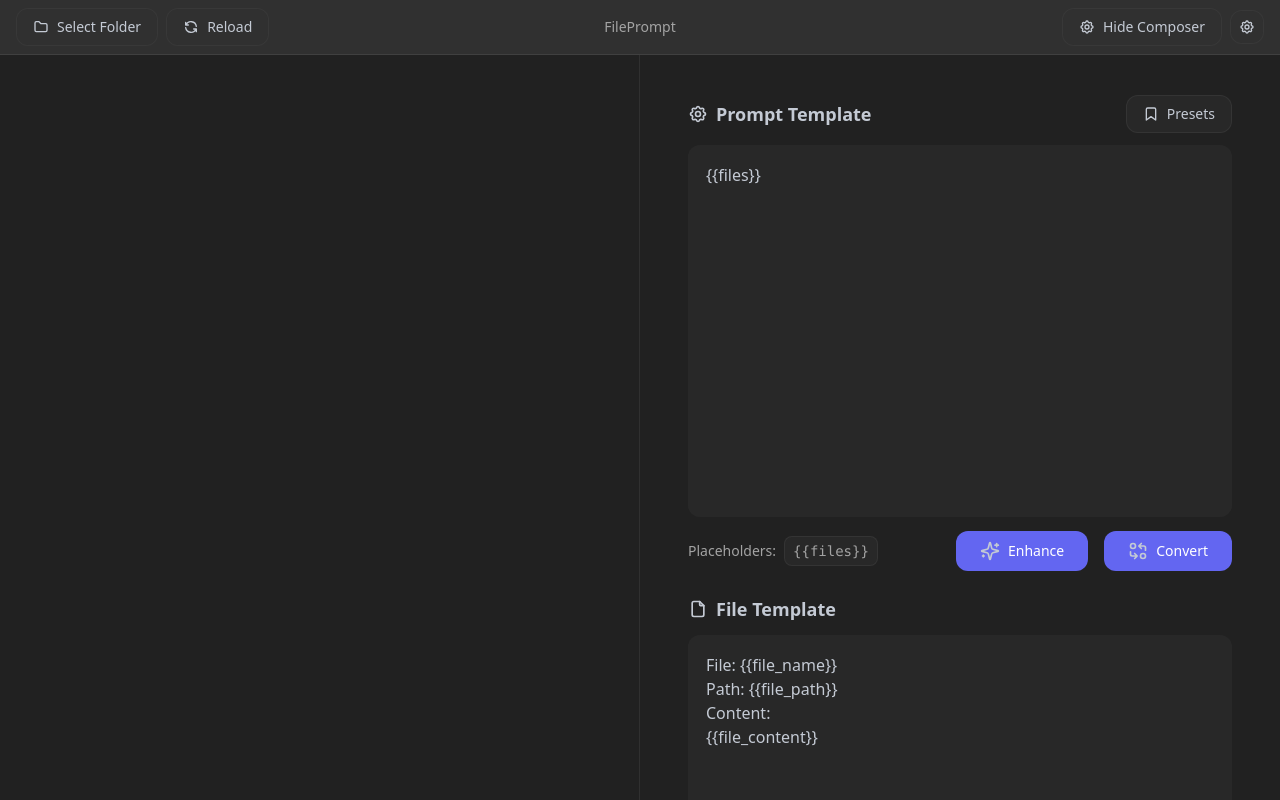
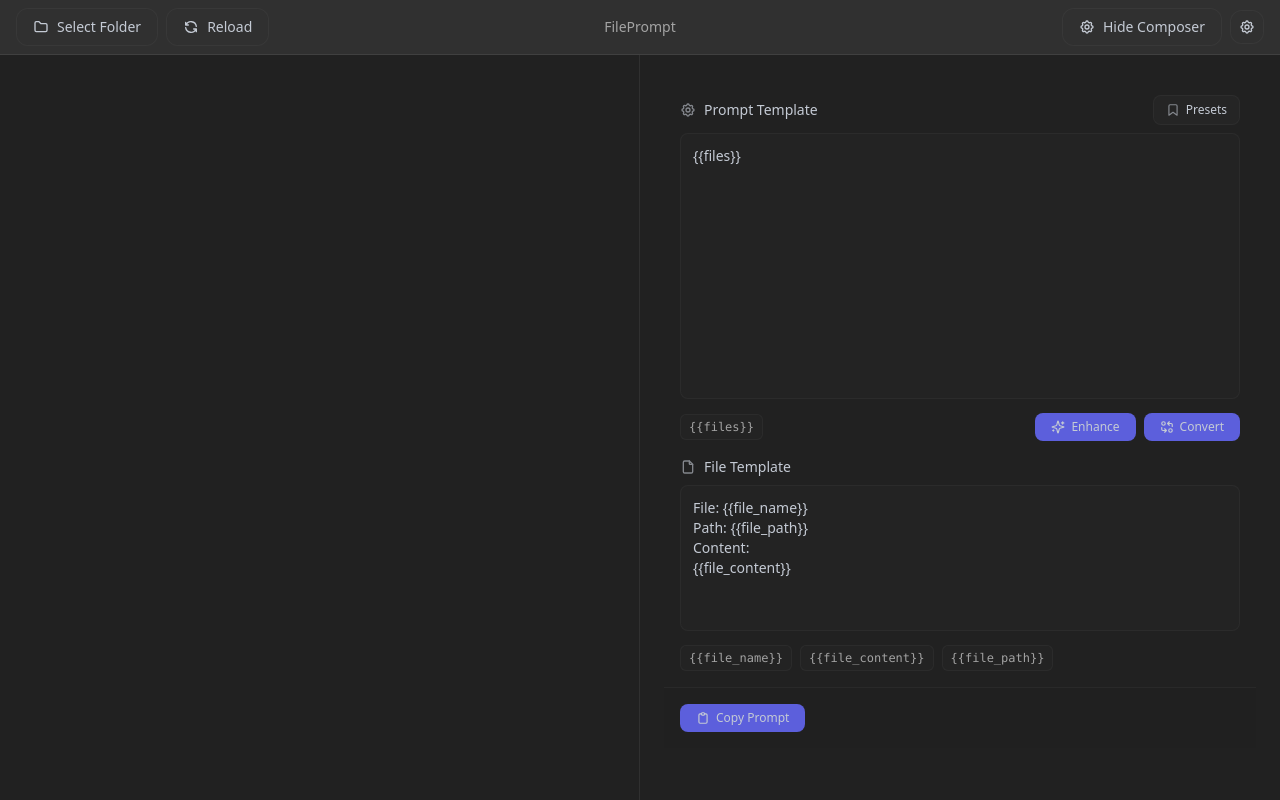
Before and after one commit to LuisGot/FilePrompt, an Angular app: page / in a window 1280 px wide. Built offline with nearby package versions, Linux system fonts and the light colour scheme.

Commit message:
Refactor components with improved styling

```diff
--- a/src/app/components/prompt-composer/prompt-composer.component.html
+++ b/src/app/components/prompt-composer/prompt-composer.component.html
@@ -1,51 +1,56 @@
-<!-- Simplified prompt composer template -->
-<div class="flex flex-col h-full relative">
-	<div
-		id="composer-content"
-		class="flex-1 space-y-6 overflow-y-auto px-6 py-4 pb-24"
-	>
+<!-- Clean desktop-like prompt composer -->
+<div class="flex flex-col h-full bg-darkbg text-lightprimary">
+	<div class="flex-1 space-y-4 p-4 overflow-y-auto">
 		<!-- Prompt Template Section -->
 		<section>
-			<div class="flex justify-between items-center mb-3">
-				<h3 class="text-lg font-semibold flex items-center gap-2">
-					<img src="assets/icons/settings.svg" alt="settings" class="w-5 h-5" />
+			<div class="flex justify-between items-center mb-2">
+				<div class="flex items-center gap-2 text-sm">
+					<img
+						src="assets/icons/settings.svg"
+						alt="settings"
+						class="w-4 h-4 opacity-60"
+					/>
 					Prompt Template
-				</h3>
+				</div>
 				<button
 					(click)="openPresetsModal()"
-					class="bg-darkprimary/50 px-4 py-2 rounded-xl hover:bg-neutral-700/50 active:bg-neutral-600/50 transition-all duration-150 flex items-center gap-2 text-sm border border-neutral-700/50"
+					class="text-xs px-3 py-1.5 rounded-lg bg-darkprimary/30 hover:bg-neutral-700/30 border border-neutral-700/30 transition-all flex items-center gap-1.5"
 				>
-					<img src="assets/icons/bookmark.svg" alt="presets" class="w-4 h-4" />
+					<img
+						src="assets/icons/bookmark.svg"
+						alt="presets"
+						class="w-3.5 h-3.5 opacity-60"
+					/>
 					Presets
 				</button>
 			</div>
 			<textarea
 				[(ngModel)]="localPromptTemplate"
 				(ngModelChange)="onPromptTemplateChange()"
-				rows="14"
-				placeholder="Enter full content template here..."
+				rows="12"
+				placeholder="Enter your prompt template..."
 				[disabled]="isEnhancing || isConverting"
-				class="w-full bg-darkprimary/50 resize-none rounded-xl p-4 outline-none focus:outline-none border-2 border-transparent focus:border-indigo-500 placeholder-neutral-500 transition-all duration-300 ease-in-out disabled:opacity-50 disabled:cursor-not-allowed"
+				class="w-full bg-darkprimary/20 text-sm rounded-lg p-3 outline-none border border-neutral-700/30 focus:border-indigo-500/50 placeholder-neutral-500 transition-all resize-none disabled:opacity-50"
 			></textarea>
-			<div
-				class="flex justify-between items-center text-sm mt-2 text-neutral-400"
-			>
-				<div class="flex items-center gap-2">
-					Placeholders:
+			<div class="flex justify-between items-center mt-2 text-xs">
 				<code
-						class="bg-darkprimary/50 px-2 py-1 rounded-lg border border-neutral-700/50 inline-flex"
+					class="bg-darkprimary/20 px-2 py-1 rounded-md border border-neutral-700/30 text-neutral-400"
 					>{{ '{{files}}' }}</code
 				>
-				</div>
-				<div class="flex gap-4 items-center relative">
+				<div class="flex gap-2">
 					<button
 						(click)="onEnhancePrompt()"
 						[disabled]="isEnhancing"
-						class="bg-indigo-500 text-white px-6 py-2.5 rounded-xl hover:bg-indigo-600 active:bg-indigo-700 transition-all duration-150 flex items-center gap-2 font-medium disabled:opacity-70 disabled:cursor-wait"
+						class="px-4 py-1.5 rounded-lg bg-indigo-500/90 hover:bg-indigo-500 transition-all flex items-center gap-1.5 disabled:opacity-50"
 					>
-						<div *ngIf="isEnhancing" class="animate-spin w-5 h-5">
+						<img
+							*ngIf="!isEnhancing"
+							src="assets/icons/sparkles.svg"
+							alt="enhance"
+							class="w-3.5 h-3.5"
+						/>
+						<div *ngIf="isEnhancing" class="animate-spin w-3.5 h-3.5">
 							<svg
-								class="w-5 h-5"
 								xmlns="http://www.w3.org/2000/svg"
 								fill="none"
 								viewBox="0 0 24 24"
@@ -65,178 +70,134 @@
 								></path>
 							</svg>
 						</div>
-						<img
-							*ngIf="!isEnhancing"
-							src="assets/icons/sparkles.svg"
-							alt="enhance icon"
-							class="w-5 h-5"
-						/>
-						<span>{{ isEnhancing ? "Enhancing..." : "Enhance" }}</span>
+						<span class="text-xs">{{
+							isEnhancing ? "Enhancing..." : "Enhance"
+						}}</span>
 					</button>
-					<div class="relative">
 					<button
 						(click)="toggleConvertDropdown()"
 						[disabled]="isConverting"
-							class="bg-indigo-500 text-white px-6 py-2.5 rounded-xl hover:bg-indigo-600 active:bg-indigo-700 transition-all duration-150 flex items-center gap-2 font-medium disabled:opacity-70 disabled:cursor-wait"
+						class="px-4 py-1.5 rounded-lg bg-indigo-500/90 hover:bg-indigo-500 transition-all flex items-center gap-1.5 disabled:opacity-50 relative"
 					>
-							<div *ngIf="isConverting" class="animate-spin w-5 h-5">
-								<svg
-									class="w-5 h-5"
-									xmlns="http://www.w3.org/2000/svg"
-									fill="none"
-									viewBox="0 0 24 24"
-								>
-									<circle
-										class="opacity-25"
-										cx="12"
-										cy="12"
-										r="10"
-										stroke="currentColor"
-										stroke-width="4"
-									></circle>
-									<path
-										class="opacity-75"
-										fill="currentColor"
-										d="M4 12a8 8 0 018-8V0C5.373 0 0 5.373 0 12h4zm2 5.291A7.962 7.962 0 014 12H0c0 3.042 1.135 5.824 3 7.938l3-2.647z"
-									></path>
-								</svg>
-							</div>
 						<img
 							*ngIf="!isConverting"
 							src="assets/icons/transform.svg"
-								alt="convert icon"
-								class="w-5 h-5"
+							alt="convert"
+							class="w-3.5 h-3.5"
 						/>
-							<span>{{ isConverting ? "Converting..." : "Convert" }}</span>
-						</button>
+						<span class="text-xs">{{
+							isConverting ? "Converting..." : "Convert"
+						}}</span>
 						<div
 							*ngIf="showConvertDropdown"
-							class="absolute right-0 mt-2 bg-darkprimary border border-neutral-700/50 rounded-md shadow-lg z-10"
+							class="absolute right-0 top-full mt-1 bg-darkprimary/95 backdrop-blur-sm border border-neutral-700/30 rounded-lg shadow-lg overflow-hidden w-full"
 						>
 							<button
 								(click)="onConvert('XML')"
-								class="block w-full text-left px-4 py-2 hover:bg-neutral-700/30"
+								class="w-full text-left px-3 py-1.5 text-xs hover:bg-neutral-700/50 transition-all flex items-center gap-1.5"
 							>
 								XML
 							</button>
 							<button
 								(click)="onConvert('Markdown')"
-								class="block w-full text-left px-4 py-2 hover:bg-neutral-700/30"
+								class="w-full text-left px-3 py-1.5 text-xs hover:bg-neutral-700/50 transition-all flex items-center gap-1.5"
 							>
 								Markdown
 							</button>
 						</div>
-					</div>
+					</button>
 				</div>
 			</div>
 		</section>
 
 		<!-- File Template Section -->
 		<section>
-			<h3 class="text-lg font-semibold mb-3 flex items-center gap-2">
-				<img src="assets/icons/file.svg" alt="file" class="w-5 h-5" />
+			<div class="flex items-center gap-2 text-sm mb-2">
+				<img
+					src="assets/icons/file.svg"
+					alt="file"
+					class="w-4 h-4 opacity-60"
+				/>
 				File Template
-			</h3>
+			</div>
 			<textarea
 				[(ngModel)]="localFileTemplate"
 				(ngModelChange)="onFileTemplateChange()"
-				rows="8"
-				placeholder="Enter file copy template here..."
-				class="w-full bg-darkprimary/50 resize-none rounded-xl p-4 outline-none focus:outline-none border-2 border-transparent focus:border-indigo-500 placeholder-neutral-500 transition-all duration-300 ease-in-out"
+				rows="6"
+				placeholder="Enter file template..."
+				class="w-full bg-darkprimary/20 text-sm rounded-lg p-3 outline-none border border-neutral-700/30 focus:border-indigo-500/50 placeholder-neutral-500 transition-all resize-none"
 			></textarea>
-			<p
-				class="text-sm mt-2 text-neutral-400 flex items-center gap-2 flex-wrap"
-			>
-				Placeholders:
+			<div class="flex gap-2 mt-2 text-xs text-neutral-400 flex-wrap">
 				<code
-					class="bg-darkprimary/50 px-2 py-1 rounded-lg border border-neutral-700/50 inline-flex"
+					class="bg-darkprimary/20 px-2 py-1 rounded-md border border-neutral-700/30"
 					>{{ '{{file_name}}' }}</code
 				>
 				<code
-					class="bg-darkprimary/50 px-2 py-1 rounded-lg border border-neutral-700/50 inline-flex"
+					class="bg-darkprimary/20 px-2 py-1 rounded-md border border-neutral-700/30"
 					>{{ '{{file_content}}' }}</code
 				>
 				<code
-					class="bg-darkprimary/50 px-2 py-1 rounded-lg border border-neutral-700/50 inline-flex"
+					class="bg-darkprimary/20 px-2 py-1 rounded-md border border-neutral-700/30"
 					>{{ '{{file_path}}' }}</code
 				>
-			</p>
+			</div>
 		</section>
 	</div>
 
+	<!-- Footer -->
 	<div
-		id="composer-footer"
-		class="absolute bottom-0 left-0 right-0 bg-darkbg border-t border-neutral-700/50"
+		class="border-t border-neutral-700/30 p-4 flex justify-between items-center bg-darkbg/80 backdrop-blur-sm"
 	>
-		<div class="px-6 py-4 flex justify-between items-center">
-			<div class="flex items-center gap-4">
 		<button
 			(click)="onCopyPrompt()"
 			[disabled]="isCopying"
-					class="bg-indigo-500 text-white px-6 py-2.5 rounded-xl hover:bg-indigo-600 active:bg-indigo-700 transition-all duration-150 flex items-center gap-2 font-medium disabled:opacity-70 disabled:cursor-wait"
+			class="px-4 py-1.5 rounded-lg bg-indigo-500/90 hover:bg-indigo-500 transition-all flex items-center gap-1.5 text-xs disabled:opacity-50"
 		>
-					<ng-container *ngIf="isCopying; else copyIcon">
-						<div class="animate-spin w-5 h-5">
-							<svg
-								class="w-5 h-5"
-								xmlns="http://www.w3.org/2000/svg"
-								fill="none"
-								viewBox="0 0 24 24"
-							>
-								<circle
-									class="opacity-25"
-									cx="12"
-									cy="12"
-									r="10"
-									stroke="currentColor"
-									stroke-width="4"
-								></circle>
-								<path
-									class="opacity-75"
-									fill="currentColor"
-									d="M4 12a8 8 0 018-8V0C5.373 0 0 5.373 0 12h4zm2 5.291A7.962 7.962 0 014 12H0c0 3.042 1.135 5.824 3 7.938l3-2.647z"
-								></path>
-							</svg>
-						</div>
-					</ng-container>
-					<ng-template #copyIcon>
-						<img src="assets/icons/copy.svg" alt="copy icon" class="w-5 h-5" />
-					</ng-template>
+			<img
+				*ngIf="!isCopying"
+				src="assets/icons/copy.svg"
+				alt="copy"
+				class="w-3.5 h-3.5"
+			/>
 			<span>{{ isCopying ? "Copying..." : "Copy Prompt" }}</span>
 		</button>
-				<div *ngIf="aggregatedMetrics" class="text-sm text-neutral-400">
-					{{ aggregatedMetrics.size | fileSize }} |
-					{{ aggregatedMetrics.lineCount }} lines |
-					{{ aggregatedMetrics.tokenCount | abbreviateNumber }} tokens
-				</div>
-			</div>
+		<div *ngIf="aggregatedMetrics" class="text-xs text-neutral-400 flex gap-2">
+			<span>{{ aggregatedMetrics.size | fileSize }}</span>
+			<span>•</span>
+			<span>{{ aggregatedMetrics.lineCount }} lines</span>
+			<span>•</span>
+			<span>{{ aggregatedMetrics.tokenCount | abbreviateNumber }} tokens</span>
 		</div>
 	</div>
 </div>
 
-<!-- Presets Modal -->
+<!-- Simplified Presets Modal -->
 <div
 	*ngIf="showPresetsModal"
 	class="fixed inset-0 bg-black/60 backdrop-blur-sm flex items-center justify-center z-50 p-4"
 	(click)="closePresetsModal()"
 >
 	<div
-		class="bg-darkbg border border-neutral-700/50 rounded-2xl shadow-xl w-full max-w-2xl overflow-hidden"
+		class="bg-darkbg border border-neutral-700/30 rounded-xl shadow-xl w-full max-w-lg overflow-hidden"
 		(click)="$event.stopPropagation()"
 	>
 		<div
-			class="px-6 py-4 border-b border-neutral-700/50 flex justify-between items-center"
+			class="p-4 border-b border-neutral-700/30 flex justify-between items-center"
 		>
-			<h2 class="text-xl font-semibold flex items-center gap-2">
-				<img src="assets/icons/bookmark.svg" alt="presets" class="w-5 h-5" />
+			<div class="text-sm font-medium flex items-center gap-2">
+				<img
+					src="assets/icons/bookmark.svg"
+					alt="presets"
+					class="w-4 h-4 opacity-60"
+				/>
 				Prompt Presets
-			</h2>
+			</div>
 			<button
 				(click)="closePresetsModal()"
-				class="text-neutral-400 hover:text-white transition-colors duration-150 p-1 hover:bg-neutral-700/30 rounded-lg"
+				class="text-neutral-400 hover:text-white transition-colors p-1 hover:bg-neutral-700/30 rounded-md"
 			>
 				<svg
-					class="w-5 h-5"
+					class="w-4 h-4"
 					fill="none"
 					stroke="currentColor"
 					viewBox="0 0 24 24"
@@ -250,58 +211,64 @@
 				</svg>
 			</button>
 		</div>
-		<div class="p-6 space-y-4">
+		<div class="p-4 space-y-3">
 			<button
 				*ngIf="!showSavePresetDialog"
 				(click)="showSavePresetDialog = true"
-				class="w-full bg-darkprimary/50 border border-neutral-700/50 px-4 py-3 rounded-xl hover:bg-neutral-700/50 active:bg-neutral-600/50 transition-all duration-150 flex items-center justify-center gap-2"
+				class="w-full bg-darkprimary/20 border border-neutral-700/30 px-3 py-2 rounded-lg hover:bg-neutral-700/30 transition-all flex items-center justify-center gap-1.5 text-xs"
 			>
-				<img src="assets/icons/plus.svg" alt="save" class="w-5 h-5" />
-				<span class="text-sm font-medium"
-					>Save Current Configuration as Preset</span
-				>
+				<img
+					src="assets/icons/plus.svg"
+					alt="save"
+					class="w-3.5 h-3.5 opacity-60"
+				/>
+				Save Current as Preset
 			</button>
 			<div
 				*ngIf="showSavePresetDialog"
-				class="bg-darkprimary/30 border border-neutral-700/50 p-4 rounded-xl space-y-4"
+				class="bg-darkprimary/20 border border-neutral-700/30 p-3 rounded-lg space-y-3"
 			>
 				<input
 					[(ngModel)]="newPresetName"
-					placeholder="Enter preset name..."
-					class="w-full bg-darkprimary/50 border border-neutral-700/50 rounded-xl px-4 py-2.5 focus:outline-none focus:ring-2 focus:ring-indigo-500 placeholder-neutral-500 text-sm"
+					placeholder="Preset name..."
+					class="w-full bg-darkprimary/30 border border-neutral-700/30 rounded-lg px-3 py-1.5 text-xs focus:outline-none focus:border-indigo-500/50"
 				/>
 				<div class="flex gap-2 justify-end">
 					<button
 						(click)="showSavePresetDialog = false"
-						class="px-4 py-2 rounded-xl hover:bg-neutral-700/50 active:bg-neutral-600/50 transition-all duration-150 text-sm font-medium border border-neutral-700/50"
+						class="px-3 py-1.5 rounded-lg hover:bg-neutral-700/30 transition-all text-xs border border-neutral-700/30"
 					>
 						Cancel
 					</button>
 					<button
 						(click)="savePreset()"
-						class="bg-indigo-500 text-white px-4 py-2 rounded-xl hover:bg-indigo-600 active:bg-indigo-700 transition-all duration-150 text-sm font-medium"
+						class="bg-indigo-500/90 px-3 py-1.5 rounded-lg hover:bg-indigo-500 transition-all text-xs"
 					>
-						Save Preset
+						Save
 					</button>
 				</div>
 			</div>
-			<div class="space-y-2 max-h-[400px] overflow-y-auto">
+			<div class="space-y-1.5 max-h-[300px] overflow-y-auto">
 				<div
 					*ngFor="let preset of presets"
-					class="bg-darkprimary/30 border border-neutral-700/50 p-4 rounded-xl hover:bg-neutral-700/30 transition-all duration-150 flex justify-between items-center group cursor-pointer"
+					class="bg-darkprimary/20 border border-neutral-700/30 px-3 py-2 rounded-lg hover:bg-neutral-700/30 transition-all flex justify-between items-center group text-sm"
 					(click)="loadPreset(preset)"
 				>
-					<span class="font-medium">{{ preset.name }}</span>
+					<span>{{ preset.name }}</span>
 					<button
 						(click)="deletePreset($event, preset.id)"
-						class="text-red-500 opacity-0 group-hover:opacity-100 transition-all duration-150 hover:text-red-600 p-1 hover:bg-red-500/10 rounded-lg"
+						class="text-red-400 opacity-0 group-hover:opacity-100 transition-all hover:text-red-500 p-1 hover:bg-red-500/10 rounded-md"
 					>
-						<img src="assets/icons/trash.svg" alt="delete" class="w-4 h-4" />
+						<img
+							src="assets/icons/trash.svg"
+							alt="delete"
+							class="w-3.5 h-3.5"
+						/>
 					</button>
 				</div>
 				<div
 					*ngIf="presets.length === 0"
-					class="text-neutral-400 text-center py-8"
+					class="text-neutral-400 text-center py-6 text-xs"
 				>
 					No presets saved yet
 				</div>
--- a/src/app/components/settings-modal/settings-modal.component.html
+++ b/src/app/components/settings-modal/settings-modal.component.html
@@ -38,9 +38,7 @@
 							[(ngModel)]="model"
 							class="appearance-none w-full bg-darkprimary/50 rounded-xl px-4 py-2.5 pr-10 outline-none focus:outline-none border-2 border-transparent focus:border-indigo-500 text-white text-sm transition-all duration-150"
 						>
-							<option value="" disabled class="bg-darkbg text-primary">
-								Select a model
-							</option>
+							<option value="" class="bg-darkbg">Select a model</option>
 							<option
 								*ngFor="let m of availableModels"
 								[value]="m.id"
--- a/src/app/components/settings-modal/settings-modal.component.ts
+++ b/src/app/components/settings-modal/settings-modal.component.ts
@@ -26,10 +26,6 @@
 		this.openRouterService.getModels().subscribe({
 			next: (response) => {
 				this.availableModels = response.data;
-				// If no model is selected and we have models available, select the first one
-				if (!this.model && this.availableModels.length > 0) {
-					this.model = this.availableModels[0].id;
-				}
 			},
 			error: (error) => {
 				console.error("Error loading models:", error);
--- a/src/assets/styles/output.css
+++ b/src/assets/styles/output.css
@@ -612,16 +612,8 @@
   inset: 0px;
 }
 
-.bottom-0 {
-  bottom: 0px;
-}
-
 .bottom-5 {
   bottom: 1.25rem;
-}
-
-.left-0 {
-  left: 0px;
 }
 
 .left-1\/2 {
@@ -640,12 +632,36 @@
   top: 0px;
 }
 
+.bottom-0 {
+  bottom: 0px;
+}
+
+.left-0 {
+  left: 0px;
+}
+
+.bottom-4 {
+  bottom: 1rem;
+}
+
+.left-4 {
+  left: 1rem;
+}
+
+.top-full {
+  top: 100%;
+}
+
 .z-10 {
   z-index: 10;
 }
 
 .z-50 {
   z-index: 50;
+}
+
+.mb-2 {
+  margin-bottom: 0.5rem;
 }
 
 .mb-3 {
@@ -660,8 +676,8 @@
   margin-top: 0.5rem;
 }
 
-.mb-2 {
-  margin-bottom: 0.5rem;
+.mt-1 {
+  margin-top: 0.25rem;
 }
 
 .block {
@@ -704,8 +720,16 @@
   height: 100vh;
 }
 
+.h-3 {
+  height: 0.75rem;
+}
+
 .max-h-\[400px\] {
   max-height: 400px;
+}
+
+.max-h-\[300px\] {
+  max-height: 300px;
 }
 
 .min-h-0 {
@@ -736,6 +760,14 @@
   width: 100%;
 }
 
+.w-3 {
+  width: 0.75rem;
+}
+
+.min-w-\[120px\] {
+  min-width: 120px;
+}
+
 .max-w-2xl {
   max-width: 42rem;
 }
@@ -744,8 +776,16 @@
   max-width: 28rem;
 }
 
+.max-w-lg {
+  max-width: 32rem;
+}
+
 .flex-1 {
   flex: 1 1 0%;
+}
+
+.flex-shrink-0 {
+  flex-shrink: 0;
 }
 
 .-translate-x-1\/2 {
@@ -847,6 +887,10 @@
   gap: 1rem;
 }
 
+.gap-1\.5 {
+  gap: 0.375rem;
+}
+
 .space-y-0\.5 > :not([hidden]) ~ :not([hidden]) {
   --tw-space-y-reverse: 0;
   margin-top: calc(0.125rem * calc(1 - var(--tw-space-y-reverse)));
@@ -871,12 +915,28 @@
   margin-bottom: calc(1.5rem * var(--tw-space-y-reverse));
 }
 
+.space-y-1\.5 > :not([hidden]) ~ :not([hidden]) {
+  --tw-space-y-reverse: 0;
+  margin-top: calc(0.375rem * calc(1 - var(--tw-space-y-reverse)));
+  margin-bottom: calc(0.375rem * var(--tw-space-y-reverse));
+}
+
+.space-y-3 > :not([hidden]) ~ :not([hidden]) {
+  --tw-space-y-reverse: 0;
+  margin-top: calc(0.75rem * calc(1 - var(--tw-space-y-reverse)));
+  margin-bottom: calc(0.75rem * var(--tw-space-y-reverse));
+}
+
 .overflow-hidden {
   overflow: hidden;
 }
 
 .overflow-y-auto {
   overflow-y: auto;
+}
+
+.whitespace-normal {
+  white-space: normal;
 }
 
 .rounded {
@@ -954,6 +1014,10 @@
   border-color: transparent;
 }
 
+.border-neutral-700\/30 {
+  border-color: rgb(64 64 64 / 0.3);
+}
+
 .bg-black\/60 {
   background-color: rgb(0 0 0 / 0.6);
 }
@@ -985,6 +1049,26 @@
   background-color: transparent;
 }
 
+.bg-darkbg\/80 {
+  background-color: rgb(33 33 33 / 0.8);
+}
+
+.bg-darkprimary\/20 {
+  background-color: rgb(48 48 48 / 0.2);
+}
+
+.bg-indigo-500\/90 {
+  background-color: rgb(99 102 241 / 0.9);
+}
+
+.bg-darkprimary\/90 {
+  background-color: rgb(48 48 48 / 0.9);
+}
+
+.bg-darkprimary\/95 {
+  background-color: rgb(48 48 48 / 0.95);
+}
+
 .p-0\.5 {
   padding: 0.125rem;
 }
@@ -1003,6 +1087,10 @@
 
 .p-6 {
   padding: 1.5rem;
+}
+
+.p-3 {
+  padding: 0.75rem;
 }
 
 .px-2 {
@@ -1055,12 +1143,27 @@
   padding-bottom: 2rem;
 }
 
-.pb-24 {
-  padding-bottom: 6rem;
+.px-3 {
+  padding-left: 0.75rem;
+  padding-right: 0.75rem;
+}
+
+.py-1\.5 {
+  padding-top: 0.375rem;
+  padding-bottom: 0.375rem;
+}
+
+.py-6 {
+  padding-top: 1.5rem;
+  padding-bottom: 1.5rem;
 }
 
 .pr-10 {
   padding-right: 2.5rem;
+}
+
+.pb-24 {
+  padding-bottom: 6rem;
 }
 
 .text-left {
@@ -1099,6 +1202,11 @@
   font-weight: 600;
 }
 
+.text-indigo-400 {
+  --tw-text-opacity: 1;
+  color: rgb(129 140 248 / var(--tw-text-opacity, 1));
+}
+
 .text-lightprimary {
   --tw-text-opacity: 1;
   color: rgb(196 202 212 / var(--tw-text-opacity, 1));
@@ -1107,6 +1215,11 @@
 .text-neutral-200 {
   --tw-text-opacity: 1;
   color: rgb(229 229 229 / var(--tw-text-opacity, 1));
+}
+
+.text-neutral-300 {
+  --tw-text-opacity: 1;
+  color: rgb(212 212 212 / var(--tw-text-opacity, 1));
 }
 
 .text-neutral-400 {
@@ -1129,18 +1242,28 @@
   color: rgb(255 255 255 / var(--tw-text-opacity, 1));
 }
 
-.text-indigo-400 {
+.text-red-400 {
   --tw-text-opacity: 1;
-  color: rgb(129 140 248 / var(--tw-text-opacity, 1));
+  color: rgb(248 113 113 / var(--tw-text-opacity, 1));
 }
 
-.text-neutral-300 {
+.text-neutral-100 {
   --tw-text-opacity: 1;
-  color: rgb(212 212 212 / var(--tw-text-opacity, 1));
+  color: rgb(245 245 245 / var(--tw-text-opacity, 1));
 }
 
 .underline {
   text-decoration-line: underline;
+}
+
+.placeholder-neutral-400::-moz-placeholder {
+  --tw-placeholder-opacity: 1;
+  color: rgb(163 163 163 / var(--tw-placeholder-opacity, 1));
+}
+
+.placeholder-neutral-400::placeholder {
+  --tw-placeholder-opacity: 1;
+  color: rgb(163 163 163 / var(--tw-placeholder-opacity, 1));
 }
 
 .placeholder-neutral-500::-moz-placeholder {
@@ -1151,16 +1274,6 @@
 .placeholder-neutral-500::placeholder {
   --tw-placeholder-opacity: 1;
   color: rgb(115 115 115 / var(--tw-placeholder-opacity, 1));
-}
-
-.placeholder-neutral-400::-moz-placeholder {
-  --tw-placeholder-opacity: 1;
-  color: rgb(163 163 163 / var(--tw-placeholder-opacity, 1));
-}
-
-.placeholder-neutral-400::placeholder {
-  --tw-placeholder-opacity: 1;
-  color: rgb(163 163 163 / var(--tw-placeholder-opacity, 1));
 }
 
 .opacity-0 {
@@ -1320,6 +1433,20 @@
   background-color: rgb(239 68 68 / 0.1);
 }
 
+.hover\:bg-indigo-500:hover {
+  --tw-bg-opacity: 1;
+  background-color: rgb(99 102 241 / var(--tw-bg-opacity, 1));
+}
+
+.hover\:bg-neutral-700\/90:hover {
+  background-color: rgb(64 64 64 / 0.9);
+}
+
+.hover\:text-indigo-300:hover {
+  --tw-text-opacity: 1;
+  color: rgb(165 180 252 / var(--tw-text-opacity, 1));
+}
+
 .hover\:text-red-600:hover {
   --tw-text-opacity: 1;
   color: rgb(220 38 38 / var(--tw-text-opacity, 1));
@@ -1330,9 +1457,9 @@
   color: rgb(255 255 255 / var(--tw-text-opacity, 1));
 }
 
-.hover\:text-indigo-300:hover {
+.hover\:text-red-500:hover {
   --tw-text-opacity: 1;
-  color: rgb(165 180 252 / var(--tw-text-opacity, 1));
+  color: rgb(239 68 68 / var(--tw-text-opacity, 1));
 }
 
 .hover\:shadow-xl:hover {
@@ -1344,6 +1471,10 @@
 .focus\:border-indigo-500:focus {
   --tw-border-opacity: 1;
   border-color: rgb(99 102 241 / var(--tw-border-opacity, 1));
+}
+
+.focus\:border-indigo-500\/50:focus {
+  border-color: rgb(99 102 241 / 0.5);
 }
 
 .focus\:outline-none:focus {
```
Also changed, not shown: src/app/components/toast/toast.component.html (+8 -7 lines). Lines whose indentation alone changed are shown as unchanged.
